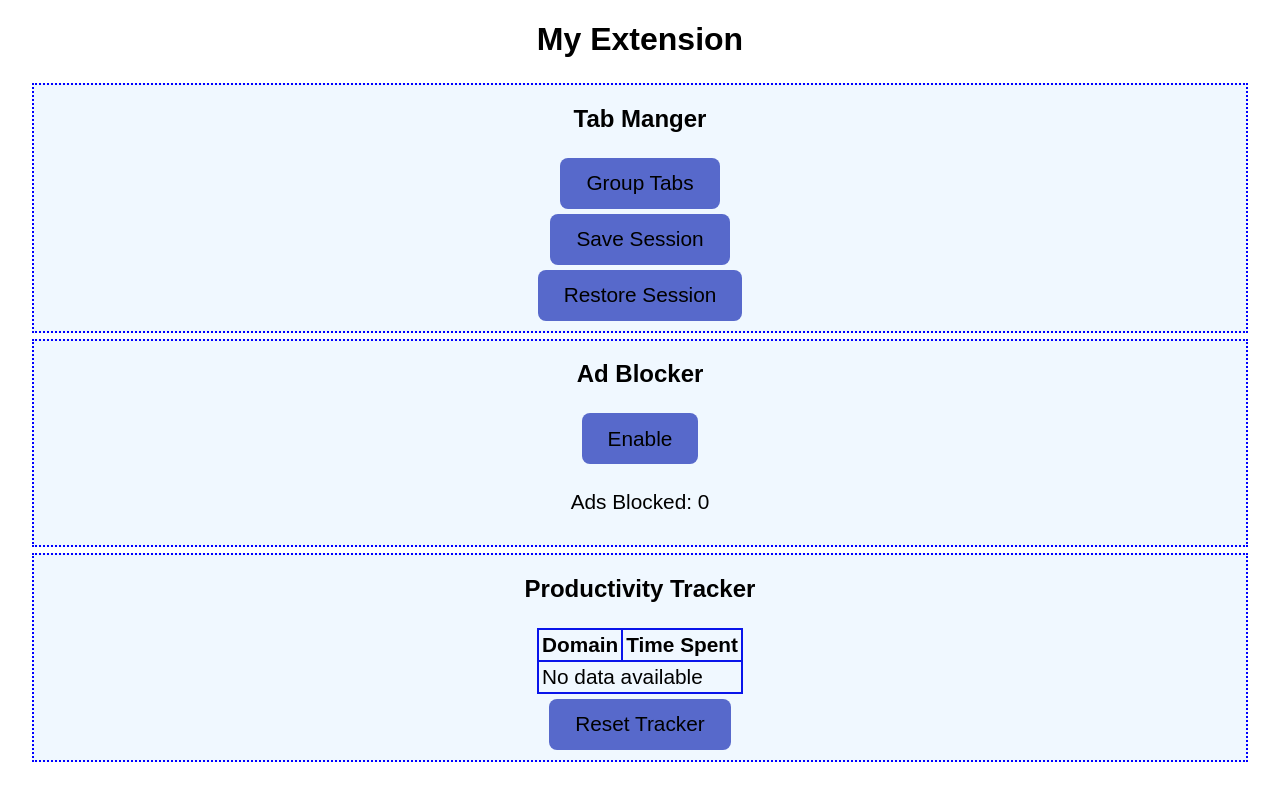
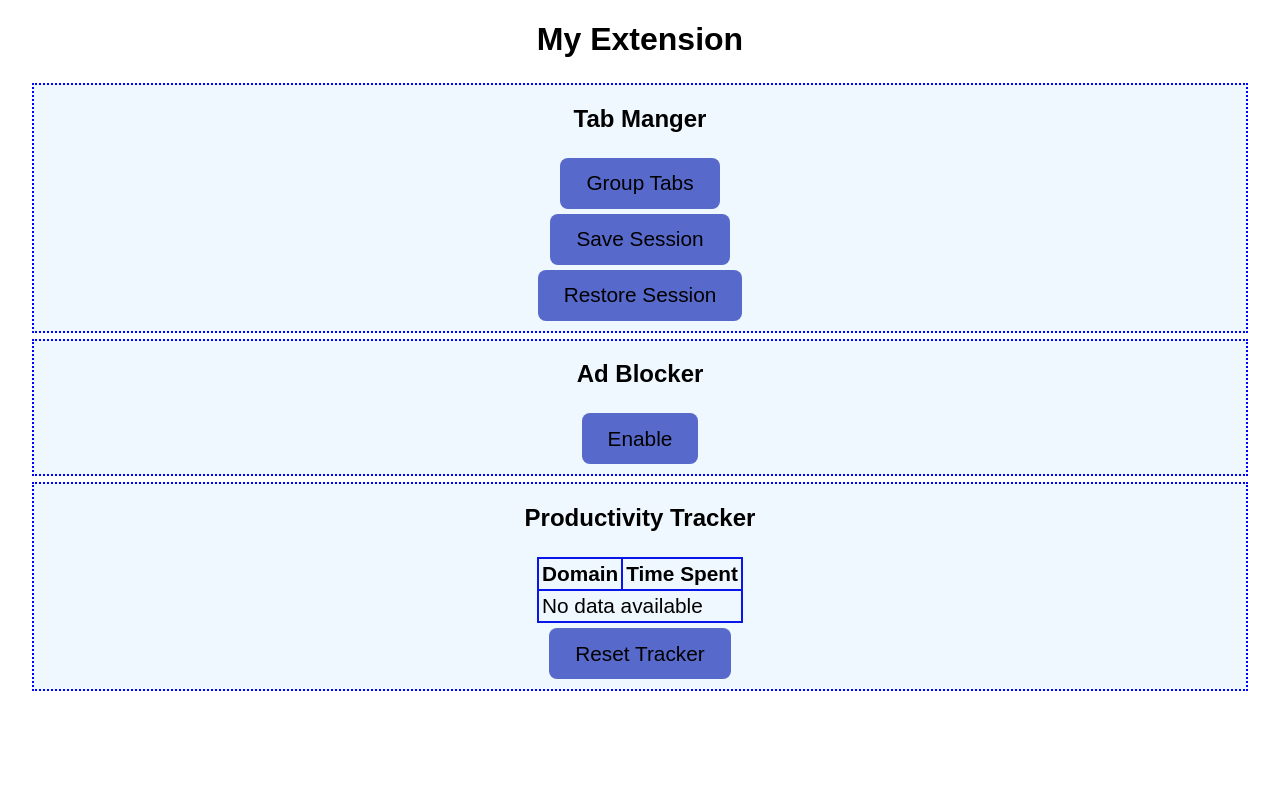
Before and after one commit to dinathreddynarla/my_extension, a React (Vite) app: page / in a window 1280 px wide. Built offline with nearby package versions, Linux system fonts and the light colour scheme.

Commit message:
added 3 features in  extensions

```diff
--- a/src/Components/AdBlocker.tsx
+++ b/src/Components/AdBlocker.tsx
@@ -34,7 +34,7 @@ const Adblocker: React.FC = () => {
     <div className="extension">
       <h2>Ad Blocker</h2>
       <button onClick={toggleBlocker}>{enabled ? "Disable" : "Enable"}</button>
-      <p>Ads Blocked: {count}</p>
+      {enabled &&(<p>Ads Blocked: {count}</p>)}
     </div>
   );
 };
```
